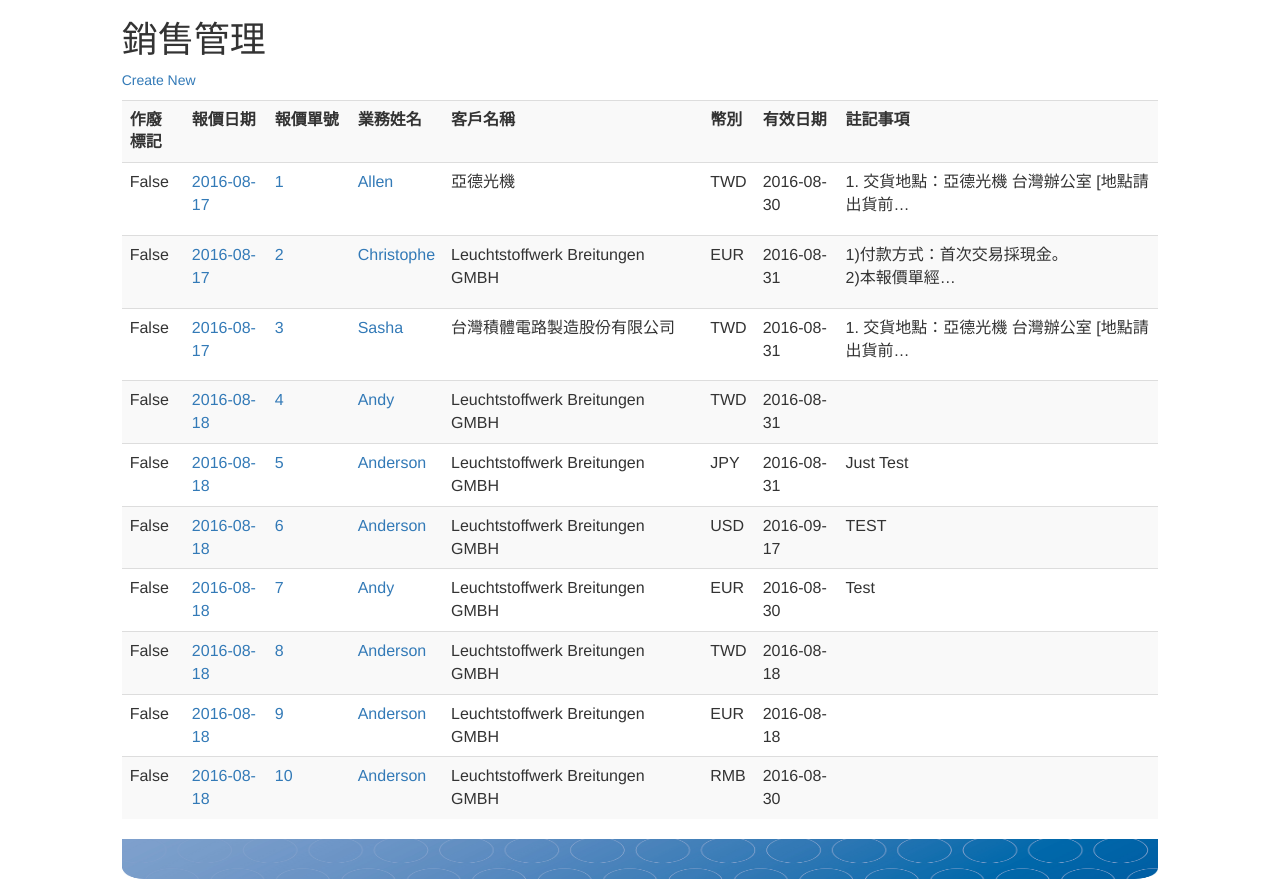
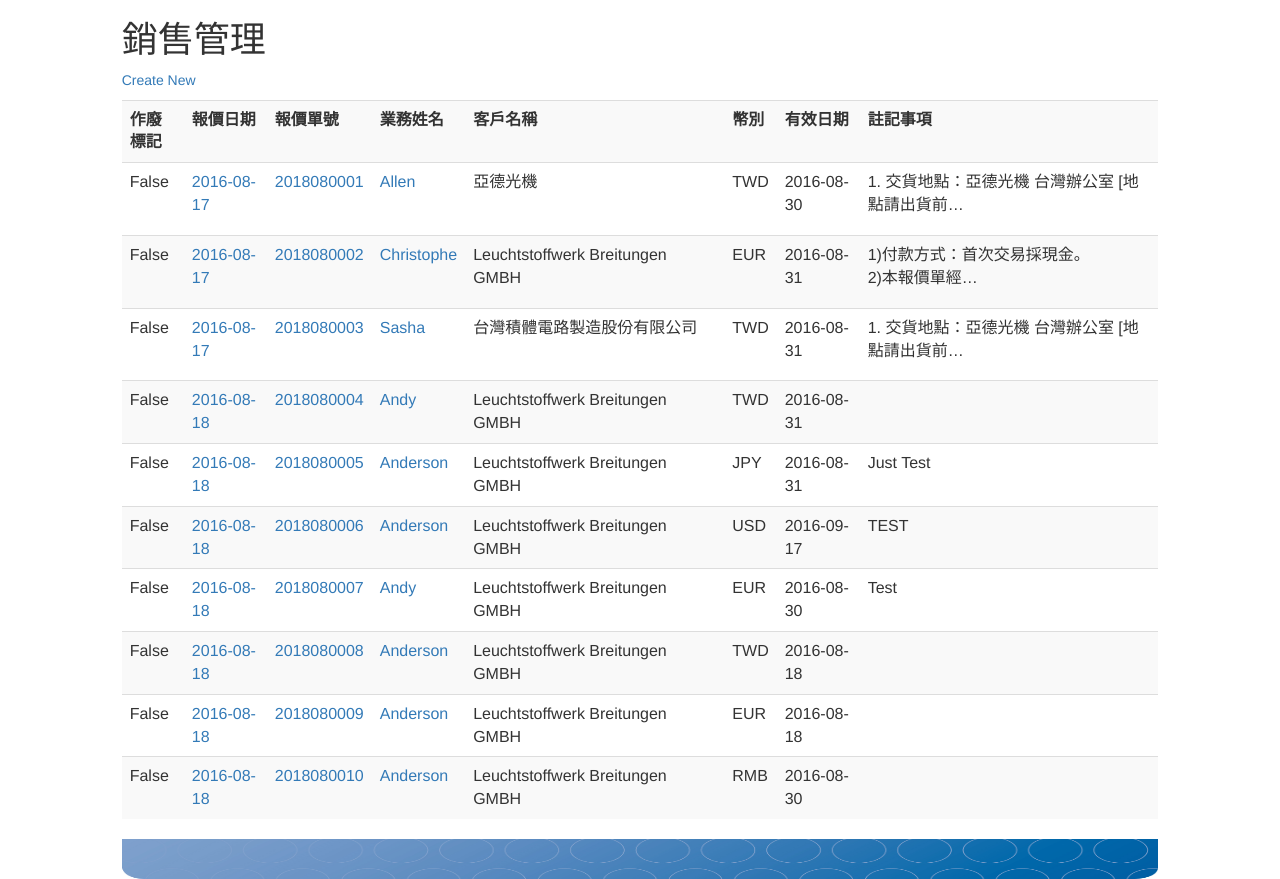
Before and after one commit to alderdev/aldereip, a Django app: page /ship/ in a window 1280 px wide. Shown: the part 92-971 px from the top of the page. Run offline with Django 3.2, Linux system fonts and the light colour scheme; data comes from the database, SQL or seed files in the repository; both versions use the stored data as it was after the commit; some libraries are stand-ins or nearby versions.

Commit message:
alter order_number

```diff
--- a/ship/views.py
+++ b/ship/views.py
@@ -59,13 +59,24 @@
     title = "新增報價單"
     form = QuoteHeadCreateForm(request.POST or None)
 
+
+
+    #order_number =  (int(order_date.replace('-','')[:6]) *10000)+ 1 + x
+
     if form.is_valid():
 
-        order_date = request.POST['ord_date']
-        x = QuoteHead.objects.filter(ord_date__contains = order_date.replace('/','-')[:7] ).count()
-        order_number =  (int(date.replace('-','')[:6]) *10000)+ 1 + x
+        order_date, _ = str(timezone.now()).split(' ')
+        nextNumber = QuoteHead.objects.filter(ord_date__contains = order_date[:7] ).count()+1
+        order_number = int(order_date[:7].replace('-',''))*10000
+        print(order_number+nextNumber)
+
+        #order_date = request.POST['ord_date']
+        #x = QuoteHead.objects.filter(ord_date__contains = order_date.replace('/','-')[:7] ).count()
+        #order_number =  (int(order_date.replace('-','')[:6]) *10000)+ 1 + x
 
         instance = form.save(commit=False)
+        instance.order_number = order_number+nextNumber
+        print(instance.order_number)
         instance.save()
 
         messages.success(request, "Successfully Create")
--- a/templates/quote_detail.html
+++ b/templates/quote_detail.html
@@ -9,7 +9,7 @@
 <table class="table table-bordered">
   <tr>
     <td>報價單號</td>
-    <td>{{ record.id }}</td>
+    <td>{{ record.order_number }}</td>
     <td>報價日期</td>
     <td>{{ record.ord_date | date:"Y-m-d" }}</td>
   </tr>
--- a/templates/quote_header.html
+++ b/templates/quote_header.html
@@ -6,7 +6,9 @@
 
 <form action="" method="POST">{% csrf_token %}
   <p>
-    <label>Customer Number:</label><input id="id_customer" name="customer" size="20" title="Customer Number" type="text" onblur="showCustName(this.value)" cssStyle="width:60px" />
+    <label>Customer Number:</label>
+    <input id="id_order_number" name="order_number" type="hidden" />
+    <input id="id_customer" name="customer" size="20" title="Customer Number" type="text" onblur="showCustName(this.value)" cssStyle="width:60px" />
     <span id="span_title"></span>
   </p>
   <p>
--- a/templates/ship_list.html
+++ b/templates/ship_list.html
@@ -23,7 +23,7 @@
   <tr>
     <td>{{ record.invalid }}</td>
     <td><a href='{{ record.get_absoulte_url }}'>{{ record.ord_date | date:"Y-m-d" }}</a></td>
-    <td><a href='{{ record.get_absoulte_url }}'>{{ record.id }}</a></td>
+    <td><a href='{{ record.get_absoulte_url }}'>{{ record.order_number }}</a></td>
     <td><a href='{{ record.get_absoulte_url }}'>{{ record.request_user }}</a></td>
     <td>{{ record.customer.title }}</td>
     <td>{{ record.currency }}</td>
```
Also changed, not shown: db.sqlite3.
